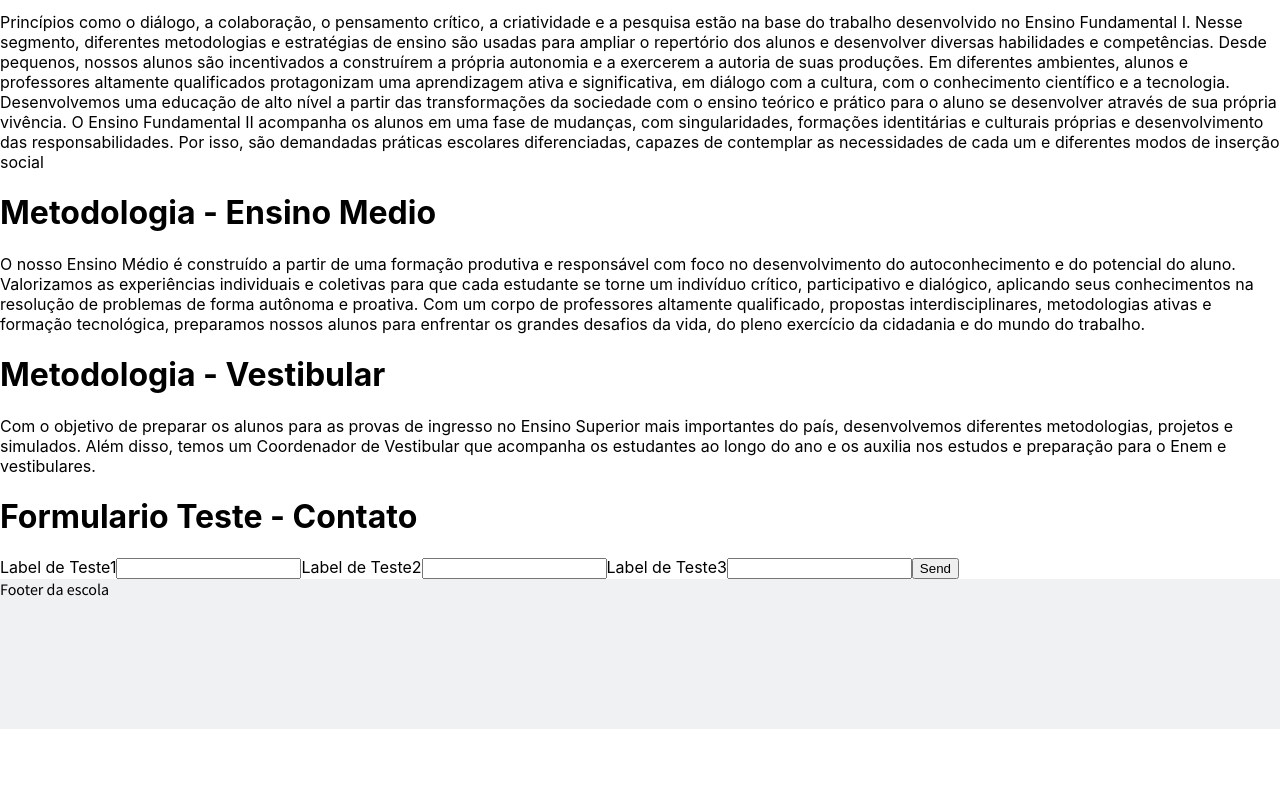
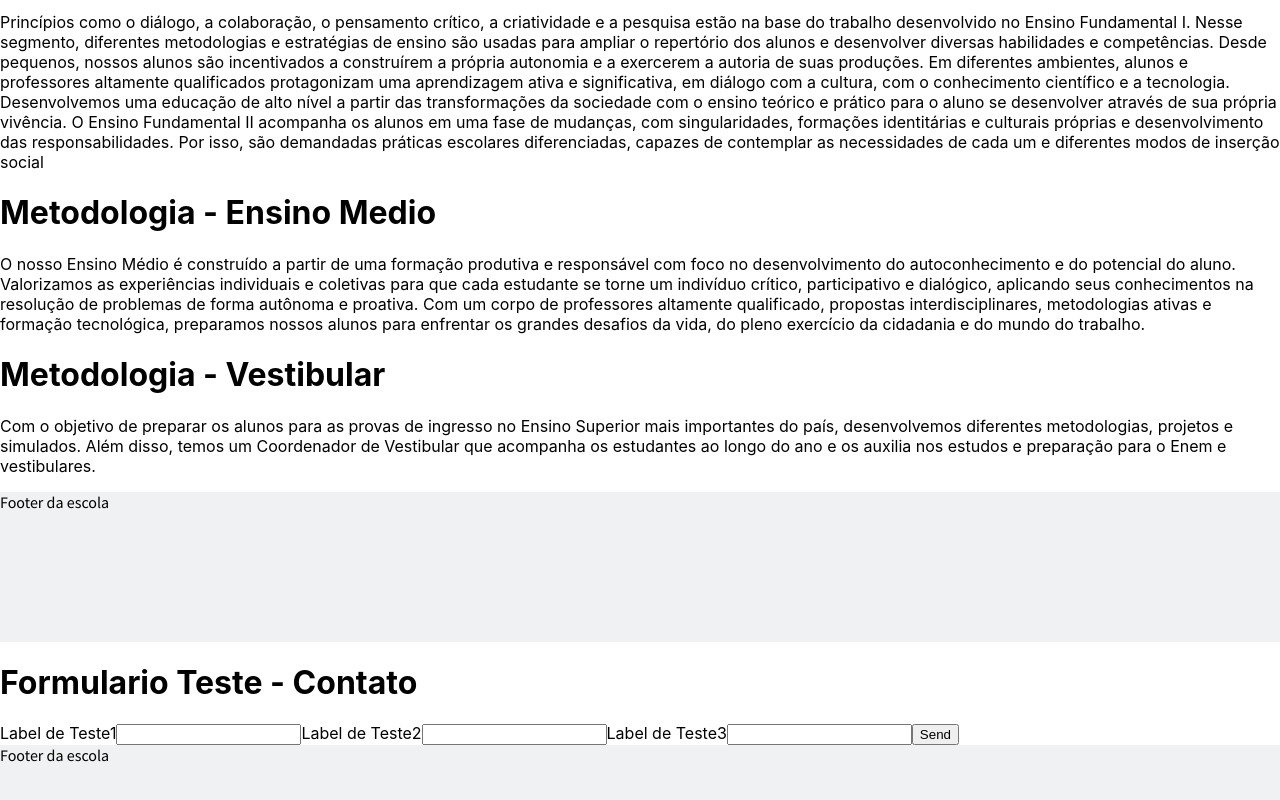
Before and after one commit to yagormoraes/projetoModulo5, a React (Create React App) app in the folder escola-mercurio/: page / in a window 1280 px wide. Shown: the part 372-1172 px from the top of the page. Before the commit the page ends 1101 px from the top, so only its background shows below. Built offline with nearby package versions, Linux system fonts and the light colour scheme.

Commit message:
footer anexado a pagina

```diff
--- a/escola-mercurio/src/Pages/Segmentos/segmentos.jsx
+++ b/escola-mercurio/src/Pages/Segmentos/segmentos.jsx
@@ -1,4 +1,5 @@
 import React from 'react'
+import Footer from '../../Components/Footer'
 import Header from '../../Components/Header'
 
 function Segmentos (){
@@ -27,7 +28,7 @@ function Segmentos (){
              Com o objetivo de preparar os alunos para as provas de ingresso no Ensino Superior mais importantes do país, desenvolvemos diferentes metodologias, projetos e simulados. Além disso, temos um Coordenador de Vestibular que acompanha os estudantes ao longo do ano e os auxilia nos estudos e preparação para o Enem e vestibulares.
              </p>
          </div>
-
+        <Footer/>
         </>
     )
 }
```
